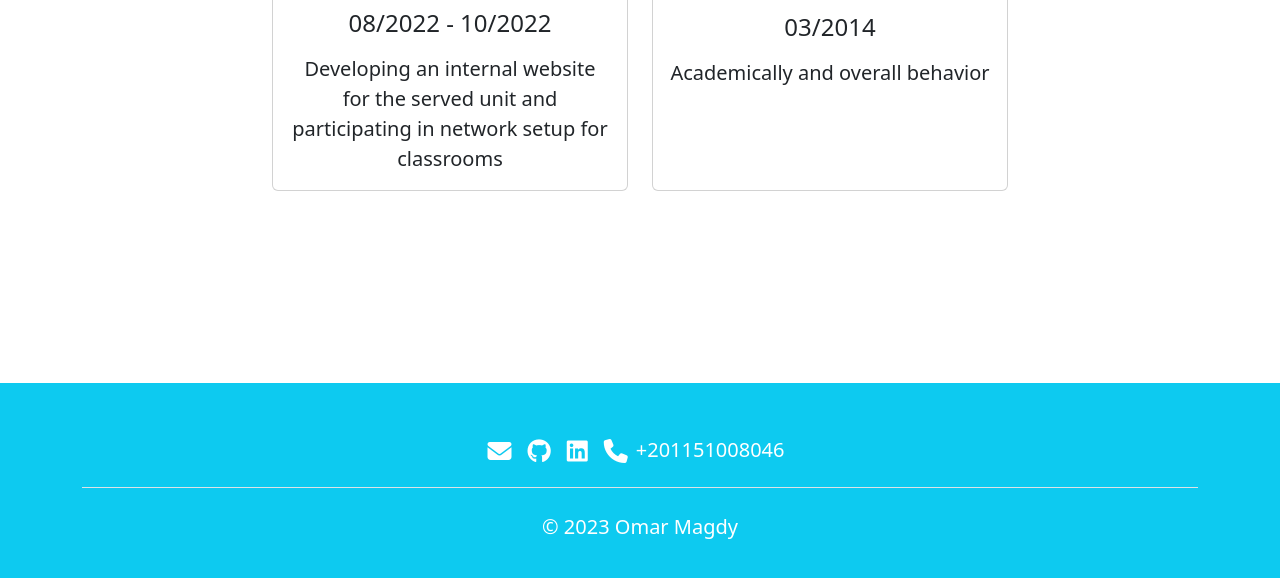
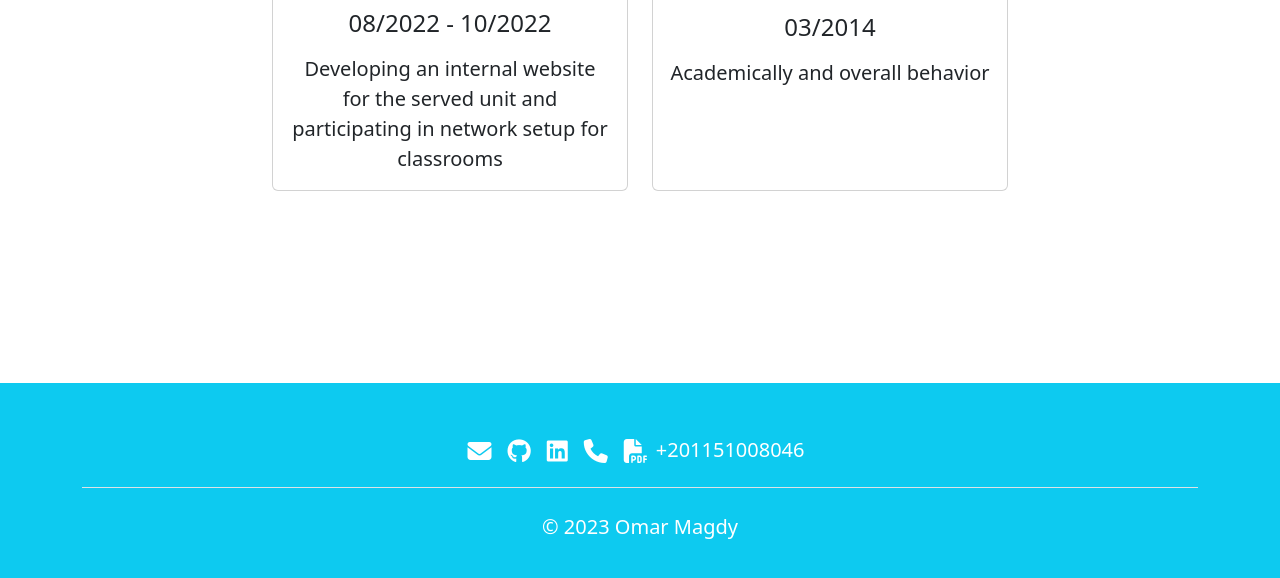
Before and after one commit to Omar-Abdel-Wahab/Personal-Resume, a plain HTML site: page index.html in a window 1280 px wide. Shown: the part 7255-7833 px from the top of the page. Drawn offline with Linux system fonts and the light colour scheme.

Commit message:
feat: add pdf resume in footer
Summary:

The following commit contains added pdf file (resume) in footer section

Reason:

This commit is made to enable viewers to download a pdf resume

Testing:

I tested this manually

Notes:

a) Concerns:

None

b) Future commits can contain:

Not determined yet

reviewed-by: author

```diff
--- a/index.html
+++ b/index.html
@@ -732,8 +732,17 @@
             ></a>
           </li>
           <li class="nav-item">
-            <a href="tel:+201151008046" class="nav-link px-2 text-white">
+            <a href="" class="nav-link px-2 text-white">
               <i class="fa-solid fa-phone"></i>
+            </a>
+          </li>
+          <li class="nav-item">
+            <a
+              href="./pdf/OmarMagdyCV2023ver.2.pdf"
+              class="nav-link px-2 text-white"
+              download
+            >
+              <i class="fa-solid fa-file-pdf"></i>
             </a>
           </li>
           <li class="nav-item nav-link text-white fs-5 ps-0 py-1">
```
Also changed, not shown: 1 other file.
